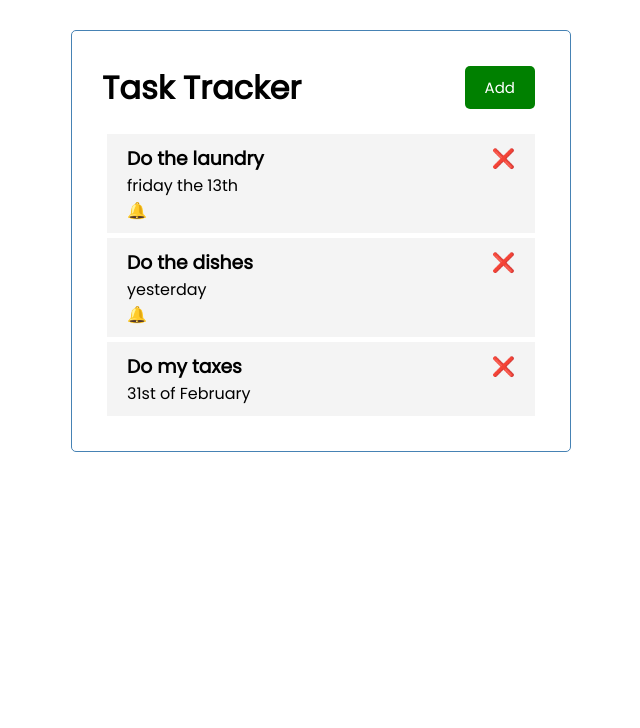
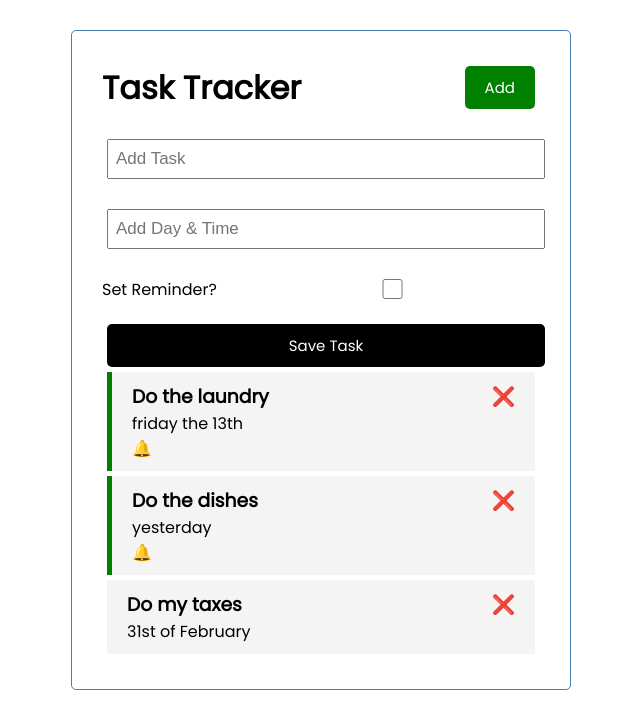
Before and after one commit to Keltz-dev/task-tracker, a React (Create React App) app: page / in a window 1280 px wide. Shown: the top 728 px of the page, without its empty margins (319-959 px from the left). Built offline with nearby package versions, Linux system fonts and the light colour scheme.

Commit message:
adding task

```diff
--- a/src/App.jsx
+++ b/src/App.jsx
@@ -1,5 +1,6 @@
 import Header from "./components/Header";
 import Tasks from "./components/Tasks";
+import AddTask from "./components/AddTask";
 import { useState } from "react";
 
 
@@ -32,12 +33,18 @@ function App() {
 
   //Toggle Reminder
   const toggleReminder = (id) => {
-    console.log(id, "reminder");
+    setTasks(tasks.map((task) => {
+      if (task.id !== id) return task
+
+      task.reminder = !task.reminder
+      return task
+    }))
   }
 
   return (
     <div className="App container">
       <Header />
+      <AddTask />
       {tasks.length > 0 ? (
         <Tasks tasks={tasks} deleteTask={deleteTask} toggleReminder={toggleReminder}/>
       ) : (
--- /dev/null
+++ b/src/components/AddTask.jsx
@@ -0,0 +1,42 @@
+import { useState } from 'react';
+
+const AddTask = () => {
+  const [text, setText] = useState('')
+  const [day, setDay] = useState('')
+  const [reminder, setReminder] = useState(false)
+
+  return (
+    <form>
+      <div className="form-control">
+        {/* <label htmlFor='task'>Task</label> */}
+        <input
+          type="text"
+          placeholder="Add Task"
+          value={text}
+          onChange={(e) => setText(e.currentTarget.value)}
+        />
+      </div>
+      <div className="form-control">
+        {/* <label htmlFor='day&time'>Day & Time</label> */}
+        <input
+          type="text"
+          placeholder="Add Day & Time"
+          value={day}
+          onChange={(e) => setDay(e.currentTarget.value)}
+        />
+      </div>
+      <div className="form-control form-control-check">
+        <label htmlFor="reminder">Set Reminder?</label>
+        <input
+          type="checkbox"
+          value={reminder}
+          onChange={(e) => console.log(e.currentTarget)}
+        />
+      </div>
+
+      <input className="btn btn-block" type="submit" value="Save Task" />
+    </form>
+  );
+}
+
+export default AddTask
--- a/src/components/Task.jsx
+++ b/src/components/Task.jsx
@@ -2,7 +2,9 @@ const Task = ({ task, deleteTask, toggleReminder }) => {
   const { id, text, day, reminder } = task;
 
   return (
-    <div className="task" onDoubleClick={toggleReminder}>
+    <div
+      className={`task ${reminder && 'reminder'}`}
+      onDoubleClick={() => toggleReminder(id)}>
       <h3 key={id}>
         {text}
         <div
```
